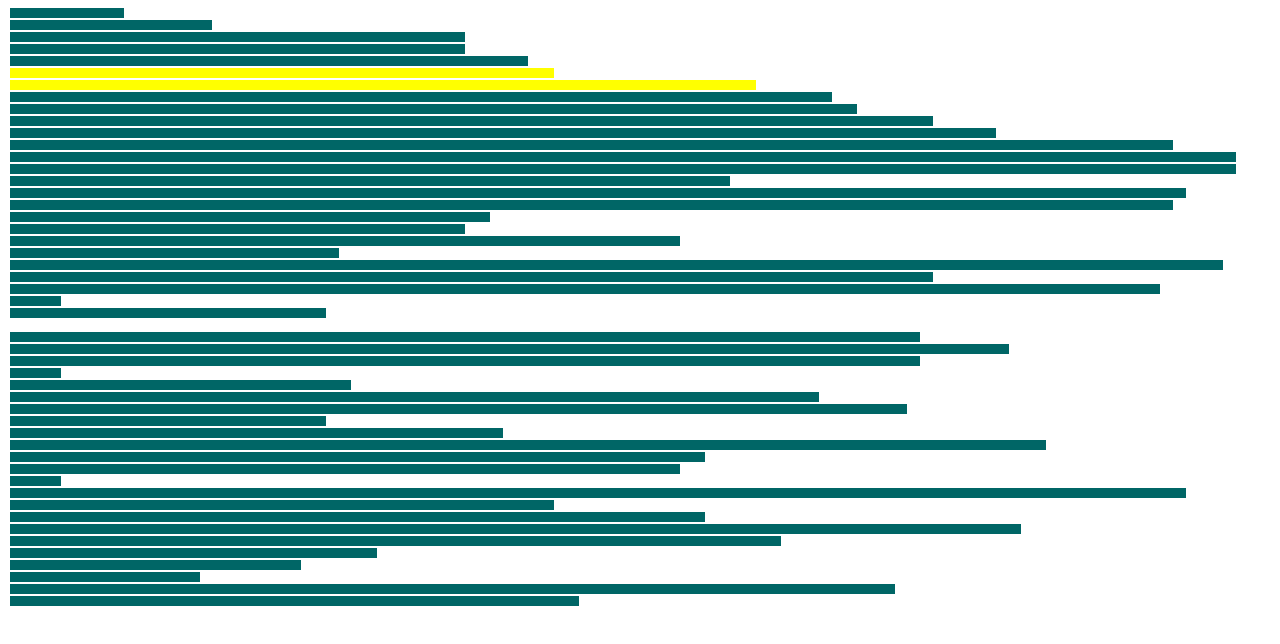
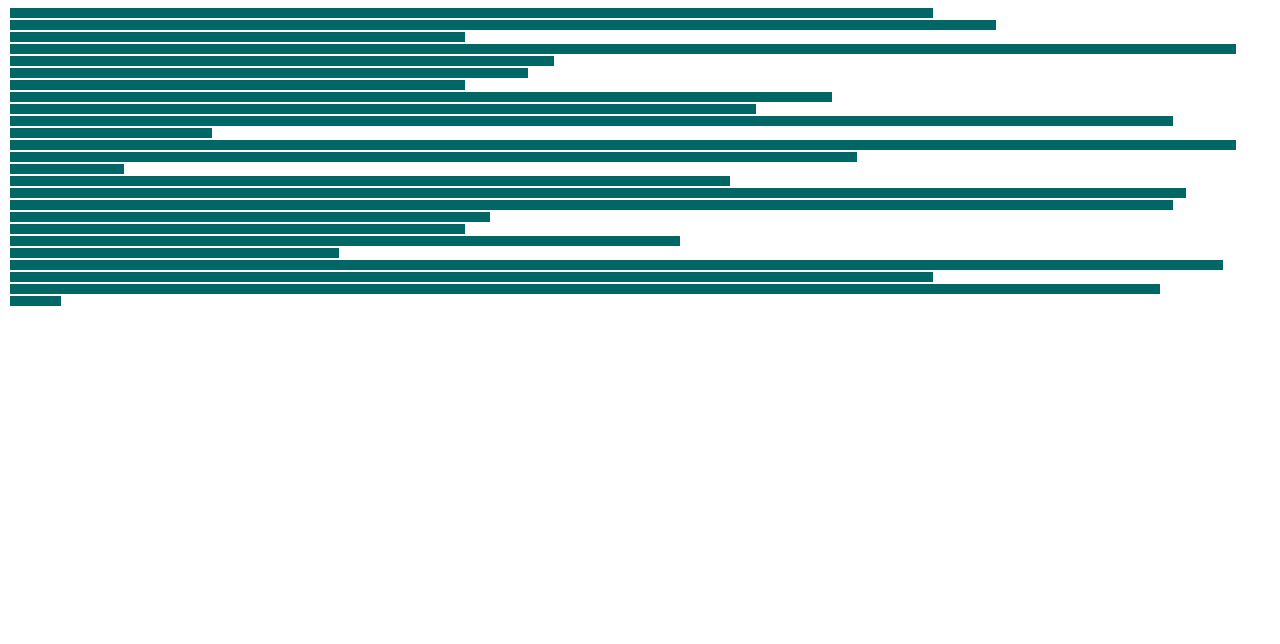
Before and after one commit to matv99v/sortAlgorithms, a React app: page / in a window 1280 px wide. Shown: the top 644 px of the page. Built offline with nearby package versions, Linux system fonts and the light colour scheme.

Commit message:
async loop

```diff
--- a/src/components/App.jsx
+++ b/src/components/App.jsx
@@ -1,22 +1,17 @@
 import React from 'react';
-import Bar from './Bar.jsx';
+import Bar   from './Bar.jsx';
+
+import asyncIterator    from '../utils/asyncIterator';
+import swapArrMembers   from '../utils/swapArrMembers';
+import delayFuncPromise from '../utils/delayFuncPromise';
 
 export default class App extends React.Component {
     state = {
-        delay: 25,
-        numOfElements: 50,
+        delay: 1000,
+        numOfElements: 25,
         array: [],
         checkInd: [],
         status: null
-    };
-
-    delayPromise = func => {
-        return new Promise(resolve => {
-            setTimeout( () => {
-                func();
-                resolve();
-            }, this.state.delay);
-        });
     };
 
     componentWillMount = () => { // fill up array with random values
@@ -32,88 +27,34 @@ export default class App extends React.Component {
     };
 
     componentDidMount = () => {
-        this.asyncLoop(
-            this.state.numOfElements,
-            this.processIteration,
+        asyncIterator(
+            // number of iteration steps
+            this.state.numOfElements - 1,
+
+            // itreration body
+            loop => {
+                const cInd = loop.getIteration();
+                const nInd = cInd + 1;
+                const {array} = this.state;
+
+                delayFuncPromise(() => {
+                    this.setState({
+                        status  : array[cInd] > array[nInd] ? 'swap' : 'iterate',
+                        checkInd: [cInd, nInd]
+                    });
+                }, this.state.delay)
+                .then(() => {
+                    console.log(`${cInd} - [${array[cInd]}, ${array[nInd]}] ${this.state.status}`);
+                })
+                .then(loop.next);
+            },
+
+            // iteration is  over
             () => {
-                this.setState({status: 'finished', checkInd: [] });
-            }
-        );
-    };
-
-    processIteration = loop => {
-        const iterationInd = loop.getIteration();
-        const compareInd   = iterationInd - 1;
-        this.setState({checkInd: [compareInd, iterationInd]});
-
-        const swapping = () => {
-            const array = this.swap(compareInd, iterationInd);
-            this.setState({array});
-        };
-
-        if (this.state.array[compareInd] > this.state.array[iterationInd]) { // compare elements
-            this.setState({status: 'swap'});
-            this.delayPromise(swapping).then(loop.reset).then(loop.next);
-        } else {
-            this.setState({status: 'iterate'});
-            this.delayPromise(loop.next);
-        }
-    }
-
-    asyncLoop = (iterations, mainWorkFunc, callback) => {
-        let index = 1;
-        let done  = false;
-
-        const loop = {
-            next() {
-                if (done) {
-                    return;
-                }
-                if (index < iterations) {
-                    index++;
-                    mainWorkFunc(loop);
-                } else {
-                    done = true;
-                    callback(); // eslint-disable-line
-                }
-            },
-            getIteration() {
-                return index - 1;
-            },
-            break() {
-                done = true;
-                callback();
-            },
-            reset() {
-                index = 1;
-            }
-        };
-
-        loop.next();
-        return loop;
-    };
-
-    swap = (p, c) => {
-        const array = [...this.state.array];
-        const buffer = array[p];
-        array[p] = array[c];
-        array[c] = buffer;
-        return array;
-    };
-
-    getColor = (i) => {
-        if (this.state.checkInd.indexOf(i) > -1) {
-
-            switch (this.state.status) {
-                case 'iterate':
-                    return 'yellow';
-                case 'swap':
-                    return 'red';
-                default:
-                    return;
+                console.log('done');
             }
 
-        }
+        );
     };
 
     render() {
@@ -122,8 +63,8 @@ export default class App extends React.Component {
                 {
                     this.state.array.map( (el, i) => {
                         return <Bar amount = {el}
-                                    color  = {this.getColor(i)}
                                     key    = {i}
+                                    color  = {el.color}
                         />;
                     })
                 }
--- /dev/null
+++ b/src/utils/asyncIterator.js
@@ -0,0 +1,32 @@
+export default function asyncLoop(iterations, iterationBody, callback) {
+    let index = 0;
+    let done  = false;
+
+    const loop = {
+        next() {
+            if (done) {
+                return;
+            }
+            if (index < iterations) {
+                index++;
+                iterationBody(loop);
+            } else {
+                done = true;
+                callback(); // eslint-disable-line
+            }
+        },
+        getIteration() {
+            return index - 1;
+        },
+        break() {
+            done = true;
+            callback();
+        },
+        reset() {
+            index = 1;
+        }
+    };
+
+    loop.next();
+    return loop;
+}
--- /dev/null
+++ b/src/utils/delayFuncPromise.js
@@ -0,0 +1,8 @@
+export default function(func, ms) {
+    return new Promise(resolve => {
+        setTimeout( () => {
+            func();
+            resolve();
+        }, ms);
+    });
+}
--- /dev/null
+++ b/src/utils/swapArrMembers.js
@@ -0,0 +1,7 @@
+export default function(array, p, c) {
+    const buffer = array[p];
+    array[p]     = array[c];
+    array[c]     = buffer;
+
+    return array;
+}
```
Also changed, not shown: public/build/bundle.js, 1 other file (tests, documents, lock files or other folders).
